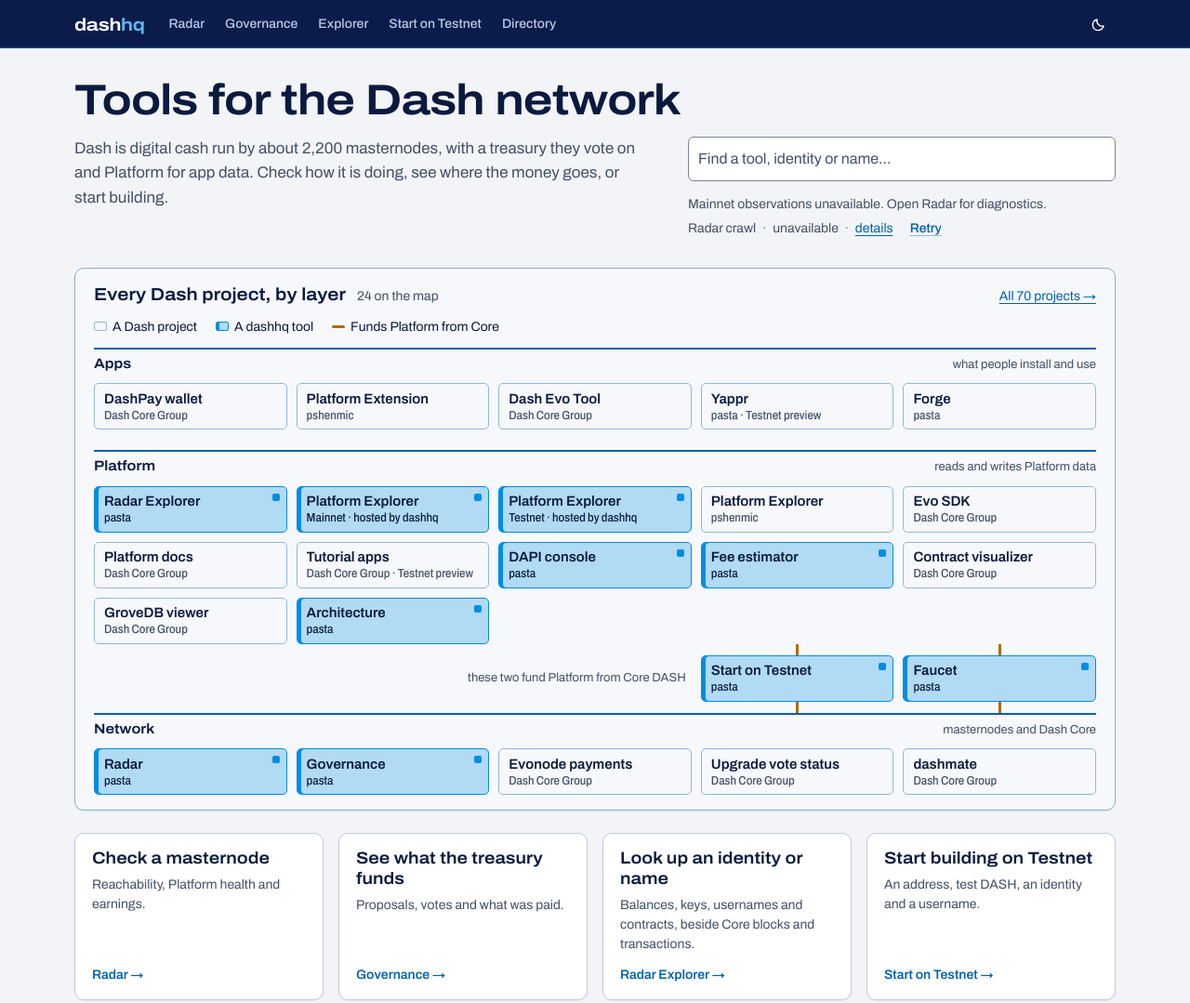
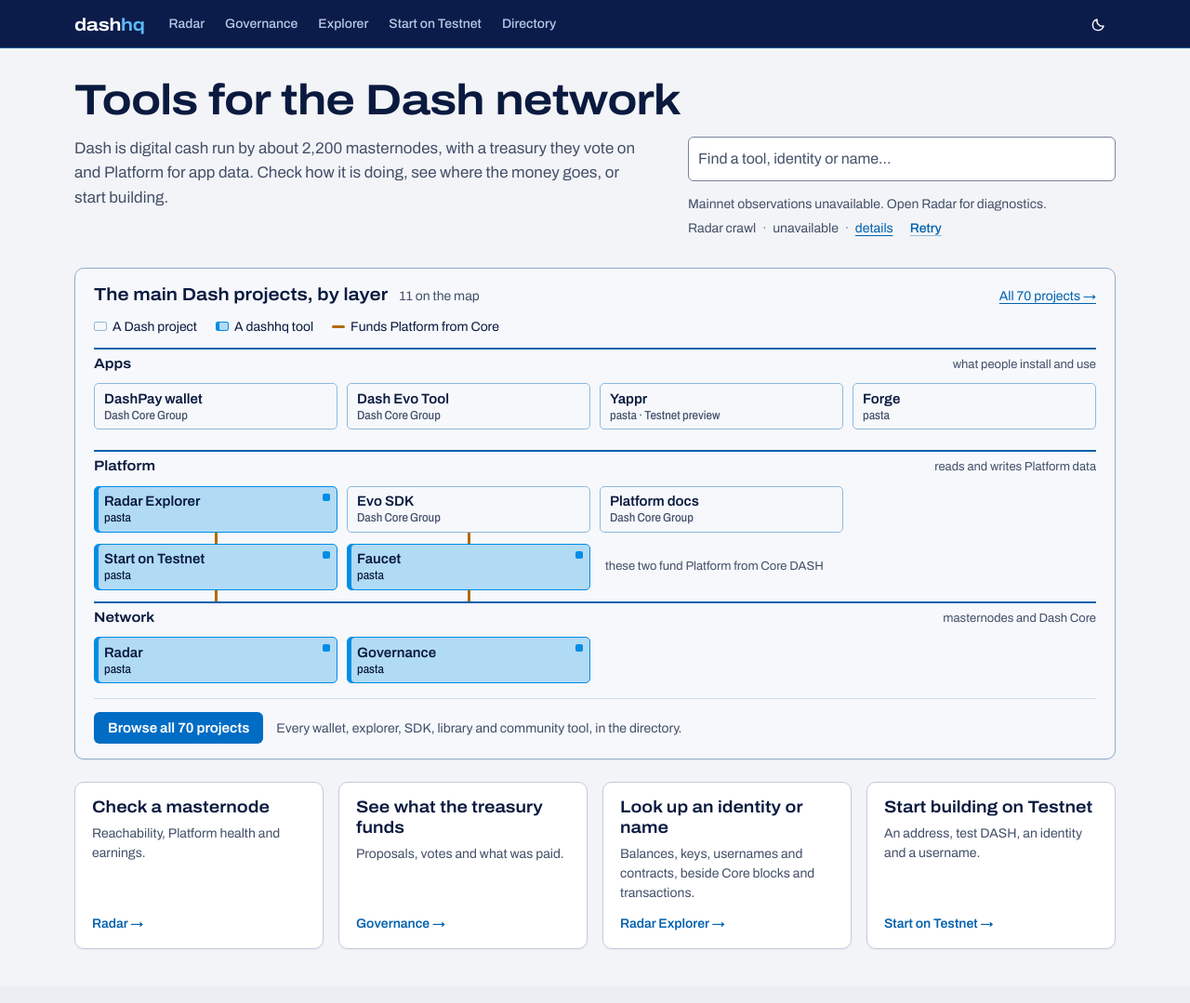
Before and after one commit to PastaPastaPasta/dashhq, a plain HTML site: page index.html in a window 1280 px wide. Shown: the top 1079 px of the page at 93% size. Drawn offline with Linux system fonts and the light colour scheme; no server answers.

Commit message:
feat(hub): map shows the 11 main projects, with a button to the full directory
Co-Authored-By: Claude Opus 5.5 <noreply@anthropic.com>

```diff
--- a/hub.css
+++ b/hub.css
@@ -70,7 +70,7 @@ code{font-family:var(--dh-mono);font-size:max(13px,.9em)}
 .tier-head h3{font:620 15px/1.2 var(--dh-font);font-stretch:var(--dh-stretch-head);color:var(--map-ink)}
 .tier-head p{font-size:13px;color:var(--map-muted)}
 .eco{--map-gap:10px}
-.tier ul{display:grid;grid-template-columns:repeat(5,minmax(0,1fr));gap:var(--map-gap);padding-top:10px}
+.tier ul{display:grid;grid-template-columns:repeat(4,minmax(0,1fr));gap:var(--map-gap);padding-top:10px}
 .link-band{height:22px}
 .map-node{display:flex;flex-direction:column;justify-content:center;gap:2px;height:50px;padding:4px 10px;position:relative;border:1px solid var(--map-line);border-radius:5px;background:var(--map-bg);color:var(--map-ink);font:600 15px/1.2 var(--dh-font);font-stretch:var(--dh-stretch-dense);text-decoration:none}
 .map-node>span{white-space:nowrap;overflow:hidden;text-overflow:ellipsis}
@@ -83,8 +83,8 @@ code{font-family:var(--dh-mono);font-size:max(13px,.9em)}
 :root[data-theme="dark"] .map-node.own:not(.hit) small{color:var(--dh-plate-ink-2)}
 :root[data-theme="dark"] .map-node.own:not(.hit)::after{background:var(--dh-ink)}
 .map-node:hover{border-color:var(--dh-plate-line);text-decoration:underline}
-.fund{display:grid;grid-template-columns:repeat(5,minmax(0,1fr));gap:var(--map-gap);align-items:center;padding-block:12px}
-.fund>p{grid-column:1/4;align-self:stretch;display:flex;align-items:center;justify-content:flex-end;padding-right:6px;background:var(--map-bg);font-size:13px;color:var(--map-muted)}
+.fund{display:grid;grid-template-columns:repeat(4,minmax(0,1fr));gap:var(--map-gap);align-items:center;padding-block:12px}
+.fund>p{grid-column:3/5;grid-row:1;align-self:stretch;display:flex;align-items:center;justify-content:flex-start;padding-left:6px;background:var(--map-bg);font-size:13px;color:var(--map-muted)}
 .fund>ul{display:contents}
 .fund-wire{position:relative}
 .fund-wire::before{content:"";position:absolute;left:50%;top:-12px;bottom:-12px;width:3px;margin-left:-1.5px;background:var(--dh-flow)}
@@ -95,6 +95,8 @@ code{font-family:var(--dh-mono);font-size:max(13px,.9em)}
 .map-key i.own{background:color-mix(in srgb,var(--dh-brand) 28%,var(--map-bg));border-color:var(--dh-brand);box-shadow:inset 3px 0 0 var(--dh-brand)}
 :root[data-theme="dark"] .map-key i.own{background:var(--dh-raised-hover);border-color:var(--dh-raised-line);box-shadow:inset 3px 0 0 var(--dh-ink)}
 .map-key i.wire{border:0;height:3px;background:var(--dh-flow)}
+.eco-more{display:flex;flex-wrap:wrap;align-items:center;gap:8px 14px;margin-top:16px;padding-top:14px;border-top:1px solid var(--map-rule)}
+.eco-more>span{font-size:14px;color:var(--map-muted)}
 .eco.searching .map-node:not(.hit){opacity:.4}
 .map-node.hit{border-color:var(--dh-plate-line);background:var(--dh-plate-line);color:var(--dh-plate)}
 .map-node.hit small{color:inherit}
@@ -155,6 +157,7 @@ dashhq-footer{display:block}
  .fund>ul>li{flex-basis:calc(50% - 4px)}
  .map-node{padding-inline:10px}
  .map-key{gap:4px 16px}
+ .eco-more .dh-btn{flex:1 1 100%}
  .dgroup :is(h2,h3){font-size:19px;padding:8px 12px}
  .group-lede{margin-left:16px}
  .dgroup ul{grid-template-columns:1fr;gap:8px;margin-top:12px}
--- a/index.html
+++ b/index.html
@@ -44,32 +44,22 @@
 <section aria-label="Mainnet network observations" class="network-pulse"><p class="dh-meta" id="pulse-summary" role="status"><span>Mainnet now</span><span>Checking network observations…</span></p><div class="pulse-source"><p class="dh-meta"><span>Radar crawl</span><time class="dh-time" id="pulse-age">checking</time><a data-family="radar" data-network="mainnet" data-path="/api/v1/mainnet/summary" href="https://radar.dashhq.org/api/v1/mainnet/summary">details</a></p><button class="dh-btn dh-btn--link dh-btn--sm" hidden="" id="pulse-retry">Retry</button></div></section>
 </div>
 <figure aria-labelledby="map-title" class="eco" id="map">
-<figcaption class="eco-head"><h2 id="map-title">Every Dash project, by layer</h2><p id="eco-count">24 on the map</p><a href="/directory/">All 70 projects →</a></figcaption>
+<figcaption class="eco-head"><h2 id="map-title">The main Dash projects, by layer</h2><p id="eco-count">11 on the map</p><a href="/directory/">All 70 projects →</a></figcaption>
 <div class="tier" id="apps" data-layer="apps"><div class="tier-head"><h3>Apps</h3><p>what people install and use</p></div><ul class="risers"><li id="dashpay" data-entry="dashpay"><a class="map-node" href="/directory/#dashpay" title="Mobile wallet with usernames and contacts. Dash Core Group · Mainnet. View directory entry."><span>DashPay wallet</span><small>Dash Core Group</small></a></li>
-<li id="extension" data-entry="extension"><a class="map-node" href="/directory/#extension" title="Browser wallet that approves what a site asks you to sign. pshenmic · Mainnet · Testnet. View directory entry."><span>Platform Extension</span><small>pshenmic</small></a></li>
 <li id="evotool" data-entry="evotool" data-search="wallet"><a class="map-node" href="/directory/#evotool" title="Desktop app for identities, names, tokens and contracts. Dash Core Group · Mainnet · Testnet. View directory entry."><span>Dash Evo Tool</span><small>Dash Core Group</small></a></li>
 <li id="yappr" data-entry="yappr"><a class="map-node testnet" href="/directory/#yappr" title="A social network with posts, follows and messages on Platform. pasta · Testnet preview. View directory entry."><span>Yappr</span><small>pasta · Testnet preview</small></a></li>
 <li id="forge" data-entry="forge"><a class="map-node" href="/directory/#forge" title="Git repositories, issues and pull requests on Platform. pasta · Mainnet · Testnet. View directory entry."><span>Forge</span><small>pasta</small></a></li></ul></div>
 <div aria-hidden="true" class="link-band risers"></div>
 <div class="tier" data-layer="platform"><div class="tier-head"><h3>Platform</h3><p>reads and writes Platform data</p></div><ul class="risers"><li id="explorer" data-entry="explorer"><a class="map-node own" href="/directory/#explorer" title="Blocks, masternodes, identities, names, contracts and tokens in one explorer. The previous explorer stays until 18 December 2026. pasta · Mainnet · Testnet. View directory entry."><span>Radar Explorer</span><small>pasta</small></a></li>
-<li id="pe-mainnet" data-entry="pe-mainnet"><a class="map-node own" href="/directory/#pe-mainnet" title="Indexed Mainnet Platform blocks, transactions and validators, at pe.dashhq.org. pshenmic, hosted by dashhq · Mainnet. View directory entry."><span>Platform Explorer</span><small>Mainnet · hosted by dashhq</small></a></li>
-<li id="pe-testnet" data-entry="pe-testnet"><a class="map-node own" href="/directory/#pe-testnet" title="Indexed Testnet Platform blocks, transactions and validators, at testnet.pe.dashhq.org. pshenmic, hosted by dashhq · Testnet. View directory entry."><span>Platform Explorer</span><small>Testnet · hosted by dashhq</small></a></li>
-<li id="platform-explorer" data-entry="platform-explorer"><a class="map-node" href="/directory/#platform-explorer" title="Indexed Platform blocks, validators and history, run by pshenmic. pshenmic · Mainnet · Testnet. View directory entry."><span>Platform Explorer</span><small>pshenmic</small></a></li>
 <li id="evo-sdk" data-entry="evo-sdk"><a class="map-node" href="/directory/#evo-sdk" title="The JavaScript SDK with proof checks on every query. Dash Core Group · Mainnet · Testnet. View directory entry."><span>Evo SDK</span><small>Dash Core Group</small></a></li>
 <li id="docs" data-entry="docs"><a class="map-node" href="/directory/#docs" title="Concepts, tutorials and API reference. Dash Core Group · Docs. View directory entry."><span>Platform docs</span><small>Dash Core Group</small></a></li>
-<li id="tutorials" data-entry="tutorials"><a class="map-node testnet" href="/directory/#tutorials" title="Six Evo SDK example apps, from notes and NFTs to tokens. Dash Core Group · Testnet preview. View directory entry."><span>Tutorial apps</span><small>Dash Core Group · Testnet preview</small></a></li>
-<li id="dapi" data-entry="dapi"><a class="map-node own" href="/directory/#dapi" title="Raw node responses, chain status and live blocks. pasta · Mainnet · Testnet. View directory entry."><span>DAPI console</span><small>pasta</small></a></li>
-<li id="fees" data-entry="fees"><a class="map-node own" href="/directory/#fees" title="Estimate contract registration costs by document type, index and token. pasta · Calculator. View directory entry."><span>Fee estimator</span><small>pasta</small></a></li>
-<li id="contract-visualizer" data-entry="contract-visualizer"><a class="map-node" href="/directory/#contract-visualizer" title="Draw a contract’s document types, fields, indexes and relationships. Dash Core Group · Mainnet · Testnet. View directory entry."><span>Contract visualizer</span><small>Dash Core Group</small></a></li>
-<li id="grovedb" data-entry="grovedb"><a class="map-node" href="/directory/#grovedb" title="Explore Platform’s database trees across protocol versions. Dash Core Group · Diagram. View directory entry."><span>GroveDB viewer</span><small>Dash Core Group</small></a></li>
-<li id="arch" data-entry="arch"><a class="map-node own" href="/directory/#arch" title="How Platform works, from the app to the network. pasta · Diagram. View directory entry."><span>Architecture</span><small>pasta</small></a></li></ul></div>
+</ul></div>
 <div class="fund risers"><p>these two fund Platform from Core DASH</p><ul aria-label="Fund Platform"><li id="bridge" data-entry="bridge" class="fund-wire"><a class="map-node own" href="/directory/#bridge" title="Get an address, test DASH, an identity and a username. pasta, in the dashpay org · Testnet preview. View directory entry."><span>Start on Testnet</span><small>pasta</small></a></li><li id="faucet" data-entry="faucet" class="fund-wire"><a class="map-node own" href="/directory/#faucet" title="Free testnet DASH, mainnet identity invitations and an API for scripts. pasta · Mainnet · Testnet. View directory entry."><span>Faucet</span><small>pasta</small></a></li></ul></div>
 <div class="tier" data-layer="net"><div class="tier-head"><h3>Network</h3><p>masternodes and Dash Core</p></div><ul class="risers"><li id="radar" data-entry="radar"><a class="map-node own" href="/directory/#radar" title="Network health, masternodes and evonodes. pasta · Mainnet. View directory entry."><span>Radar</span><small>pasta</small></a></li>
 <li id="govhub" data-entry="govhub"><a class="map-node own" href="/directory/#govhub" title="Proposals, treasury payments and name contests. pasta · Mainnet. View directory entry."><span>Governance</span><small>pasta</small></a></li>
-<li id="payments" data-entry="payments"><a class="map-node" href="/directory/#payments" title="Evonode Platform earnings, proposed blocks and next proposal times. Dash Core Group · Mainnet. View directory entry."><span>Evonode payments</span><small>Dash Core Group</small></a></li>
-<li id="upgrade" data-entry="upgrade"><a class="map-node" href="/directory/#upgrade" title="Protocol upgrade lock-in, evonode versions and votes. Dash Core Group · Mainnet · Testnet. View directory entry."><span>Upgrade vote status</span><small>Dash Core Group</small></a></li>
-<li id="dashmate" data-entry="dashmate"><a class="map-node" href="/directory/#dashmate" title="Run a masternode, an evonode or a local network. Dash Core Group · Command line. View directory entry."><span>dashmate</span><small>Dash Core Group</small></a></li></ul></div>
+</ul></div>
 <p class="map-key"><span><i></i>A Dash project</span><span><i class="own"></i>A dashhq tool</span><span><i class="wire"></i>Funds Platform from Core</span></p>
+<p class="eco-more"><a class="dh-btn dh-btn--primary" href="/directory/">Browse all 70 projects</a><span>Every wallet, explorer, SDK, library and community tool, in the directory.</span></p>
 </figure>
 <nav aria-label="Choose a starting point" class="doors">
 <a class="door" data-family="radar" data-path="/masternodes" href="https://radar.dashhq.org/masternodes"><strong class="dh-h3">Check a masternode</strong><span>Reachability, Platform health and earnings.</span><b>Radar →</b></a>
```
Also changed, not shown: README.md.
